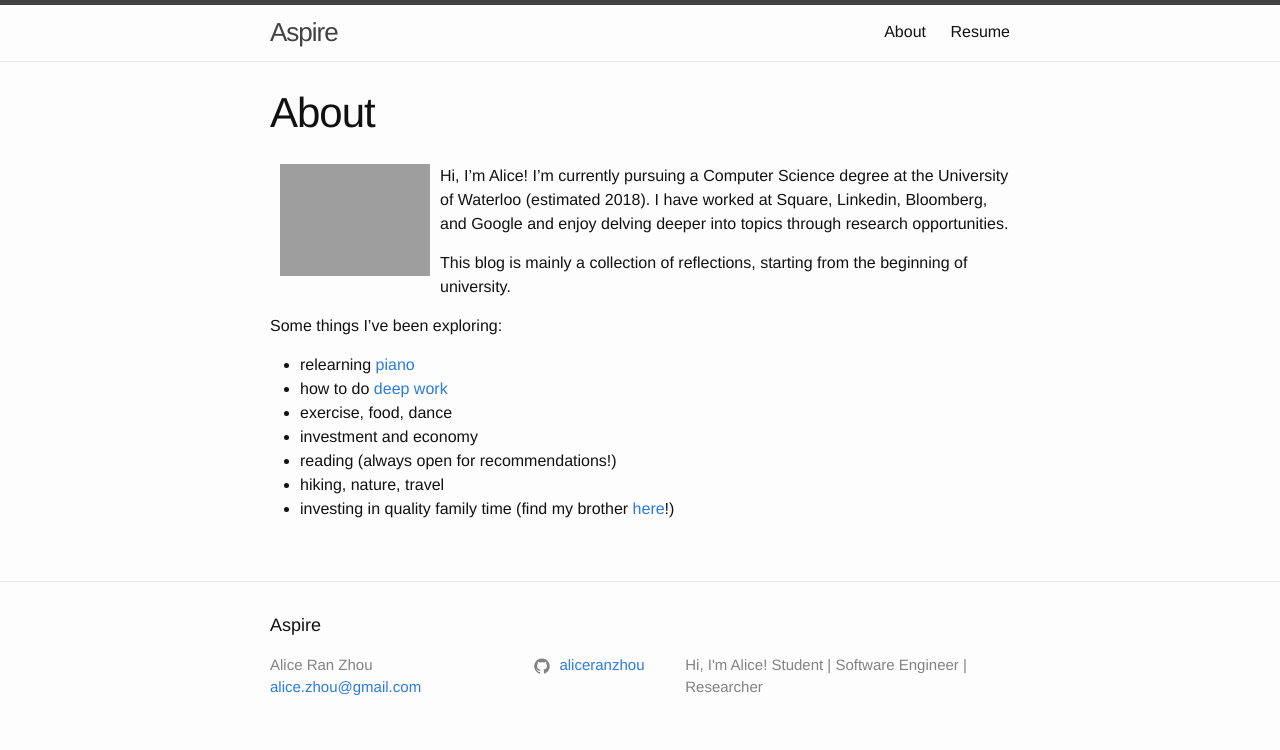
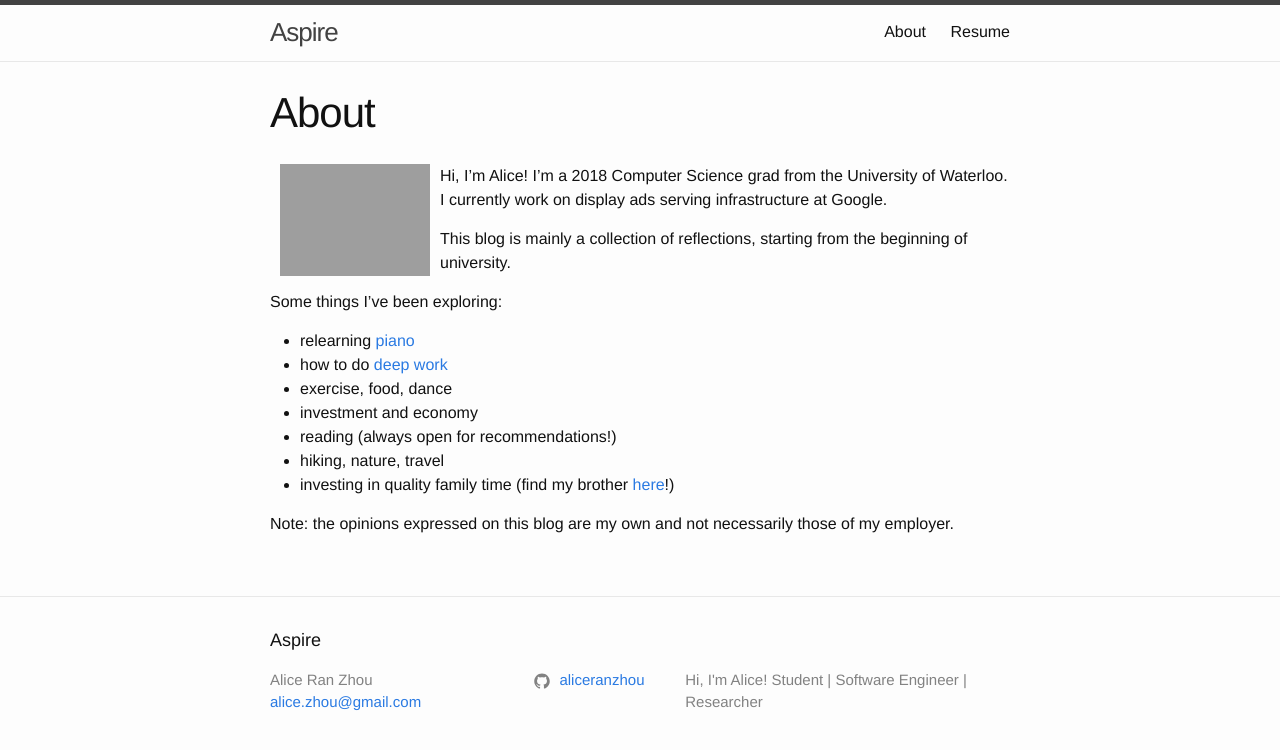
Before and after one commit to aliceranzhou/aliceranzhou.github.io, a Jekyll site: the page built from about.md, in a window 1280 px wide. Shown: the top 750 px of the page. Built offline with Jekyll 4.4.1, drawn with Linux system fonts in a browser that asks for light colours.

Commit message:
Graduated--update about page.

```diff
--- a/about.md
+++ b/about.md
@@ -6,7 +6,7 @@ permalink: /about/
 
 <img src="{{site.github.url}}/assets/headshot.png" align="left" width="150" hspace="10">
 
-Hi, I'm Alice! I'm currently pursuing a Computer Science degree at the University of Waterloo (estimated 2018). I have worked at Square, Linkedin, Bloomberg, and Google and enjoy delving deeper into topics through research opportunities.
+Hi, I'm Alice! I'm a 2018 Computer Science grad from the University of Waterloo. I currently work on display ads serving infrastructure at Google.
 
 This blog is mainly a collection of reflections, starting from the beginning of university.
 
@@ -18,3 +18,5 @@ Some things I've been exploring:
 - reading (always open for recommendations!)
 - hiking, nature, travel
 - investing in quality family time (find my brother [here](https://www.matthewyangzhou.com)!)
+
+Note: the opinions expressed on this blog are my own and not necessarily those of my employer.
```
